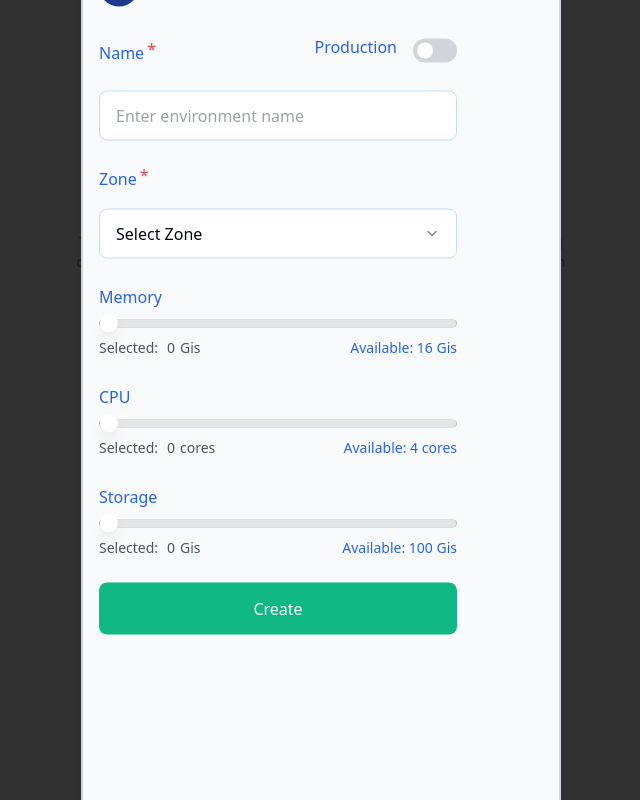
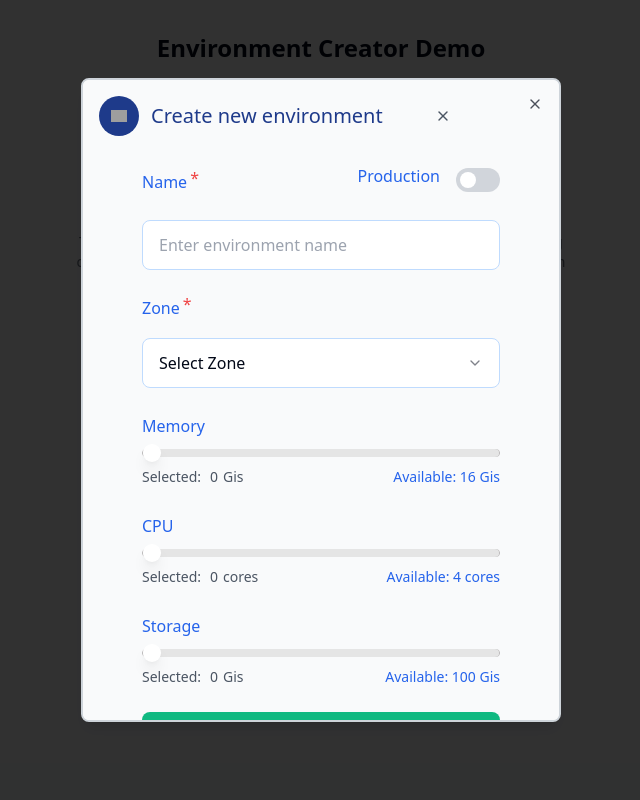
Before and after one commit to doorcloud/create-environment, a React (Vite) app: page / in a window 1280 px wide. Both pictures are taken after a click on the button "Create New Environment". Shown: the whole page, without its empty margins (319-959 px from the left). Built offline with nearby package versions, Linux system fonts and the light colour scheme; grey boxes are pictures that could not be loaded.

Commit message:
Fix: Improve dialog component
- Added scroll to the dialog content.
- Centered the components within the dialog.

```diff
--- a/src/components/environment/CreateEnvironment.tsx
+++ b/src/components/environment/CreateEnvironment.tsx
@@ -5,7 +5,8 @@ import { EnvironmentHeader } from "./EnvironmentHeader";
 import { NameInput } from "./NameInput";
 import { ZoneSelect } from "./ZoneSelect";
 import { ResourceSlider } from "./ResourceSlider";
-import { Dialog, DialogContent } from "@/components/ui/dialog";
+import { Dialog, DialogContent, DialogTitle } from "@/components/ui/dialog";
+import { ScrollArea } from "@/components/ui/scroll-area";
 
 interface EnvironmentFormData {
   name: string;
@@ -46,13 +47,15 @@ export const CreateEnvironment: React.FC<CreateEnvironmentProps> = ({
   // Return a standalone popup component that can be easily ported to Angular
   return (
     <Dialog open={isOpen} onOpenChange={(open) => !open && onClose()}>
-      <DialogContent className="max-w-[480px] p-0 border-[rgba(206,212,218,1)] border-2">
-        <div className="bg-gray-50 min-h-[844px] w-full pt-4 pb-[215px] px-4">
+      <DialogContent className="max-w-[480px] p-0 border-[rgba(206,212,218,1)] border-2 max-h-[90vh] overflow-hidden">
+        <DialogTitle className="sr-only">Create New Environment</DialogTitle>
+        <ScrollArea className="max-h-[80vh]">
+          <div className="bg-gray-50 w-full pt-4 pb-6 px-4">
             <EnvironmentHeader onClose={onClose} />
 
             <form
               onSubmit={handleSubmit(onSubmit)}
-            className="w-full max-w-[358px] mt-8"
+              className="w-full max-w-[358px] mt-8 mx-auto"
             >
               <NameInput
                 value={watch("name")}
@@ -106,6 +109,7 @@ export const CreateEnvironment: React.FC<CreateEnvironmentProps> = ({
               </button>
             </form>
           </div>
+        </ScrollArea>
       </DialogContent>
     </Dialog>
   );
```
Lines whose indentation alone changed are shown as unchanged.
